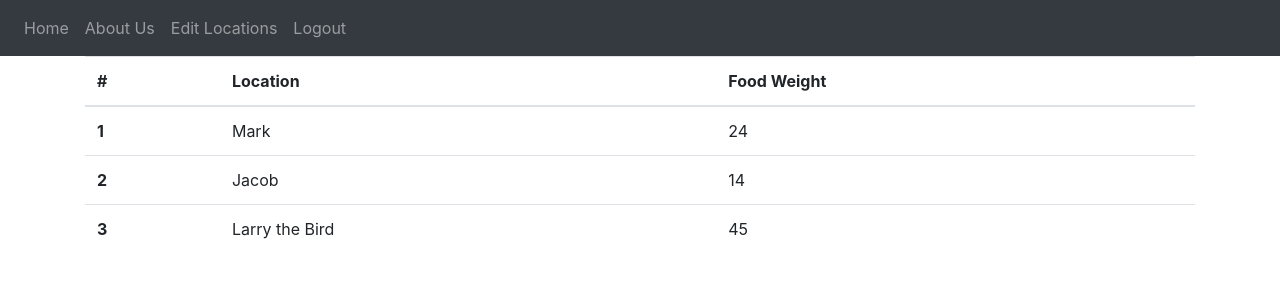
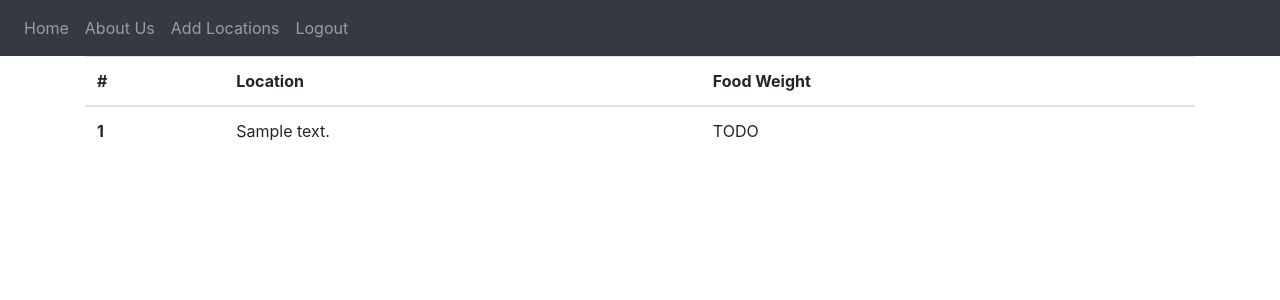
Before and after one commit to yair51/report-that-pantry, a Flask app: page / in a window 1280 px wide. Shown: the top 300 px of the page. Run offline with Flask 2, Linux system fonts and the light colour scheme; a user stored in the database is signed in; tables that the repository leaves empty hold one stand-in row (values such as "Sample post"); some libraries are stand-ins or nearby versions.

Commit message:
new addresses are now outputted on the table

```diff
--- a/Flask-Web-App-Tutorial/website/templates/base.html
+++ b/Flask-Web-App-Tutorial/website/templates/base.html
@@ -29,10 +29,11 @@
       </button>
       <div class="collapse navbar-collapse" id="navbar">
         <div class="navbar-nav">
+
+          <a class="nav-item nav-link" id="home" href="/">Home</a>
           {% if user.is_authenticated %}
-          <a class="nav-item nav-link" id="home" href="/">Home</a>
           <a class="nav-item nav-link" id="locations" href="/about">About Us</a>
-          <a class="nav-item nav-link" id="locations" href="/locations">Edit Locations</a>
+          <a class="nav-item nav-link" id="locations" href="/locations">Add Locations</a>
           <a class="nav-item nav-link" id="logout" href="/logout">Logout</a>
           {% else %}
           <a class="nav-item nav-link" id="login" href="/login">Login</a>
--- a/Flask-Web-App-Tutorial/website/templates/index.html
+++ b/Flask-Web-App-Tutorial/website/templates/index.html
@@ -10,21 +10,13 @@
         </tr>
     </thead>
     <tbody>
+        {% for location in locations %}
         <tr>
-        <th scope="row">1</th>
-        <td id="location">Mark</td>
-        <td>24</td>
+        <th scope="row">{{ location.id }}</th>
+        <td id="location">{{ location.address }}</td>
+        <td>TODO</td>
         </tr>
-        <tr>
-        <th scope="row">2</th>
-        <td>Jacob</td>
-        <td>14</td>
-        </tr>
-        <tr>
-        <th scope="row">3</th>
-        <td>Larry the Bird</td>
-        <td>45</td>
-        </tr>
+        {% endfor %}
     </tbody>
     </table>
         <script src="https://cdn.jsdelivr.net/npm/bootstrap@5.0.0-beta1/dist/js/bootstrap.bundle.min.js" integrity="sha384-ygbV9kiqUc6oa4msXn9868pTtWMgiQaeYH7/t7LECLbyPA2x65Kgf80OJFdroafW" crossorigin="anonymous"></script>
--- a/Flask-Web-App-Tutorial/website/views.py
+++ b/Flask-Web-App-Tutorial/website/views.py
@@ -10,6 +10,7 @@ views = Blueprint('views', __name__)
 @views.route('/', methods=['GET', 'POST'])
 @views.route('/index')
 def home():
+    locations = Location.query.all()
     # if request.method == 'POST':
     #     note = request.form.get('note')
     #     if len(note) < 1:
@@ -20,7 +21,7 @@ def home():
     #         db.session.commit()
     #         flash('Note added!', category='success')
 
-    return render_template("index.html", user=current_user)
+    return render_template("index.html", user=current_user, locations=locations)
 
 @views.route('/about')
 def about():
@@ -45,6 +46,9 @@ def locations():
             db.session.add(new_location)
             db.session.commit()
             flash('Location added.', category='success')
+            locations = Location.query.all()
+            for place in locations:
+                print(place.address)
             # sends user back to home page after new location is created
             return redirect(url_for('views.home'))
     return render_template("locations.html", user=current_user)
```
Also changed, not shown: database.db (added).
